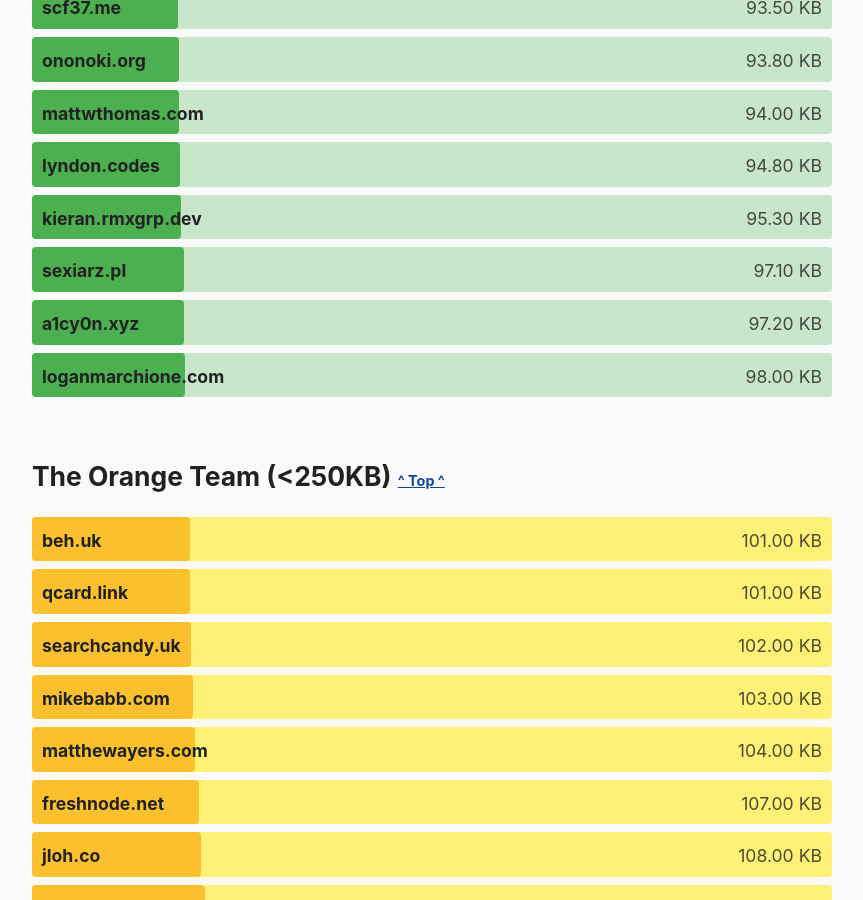
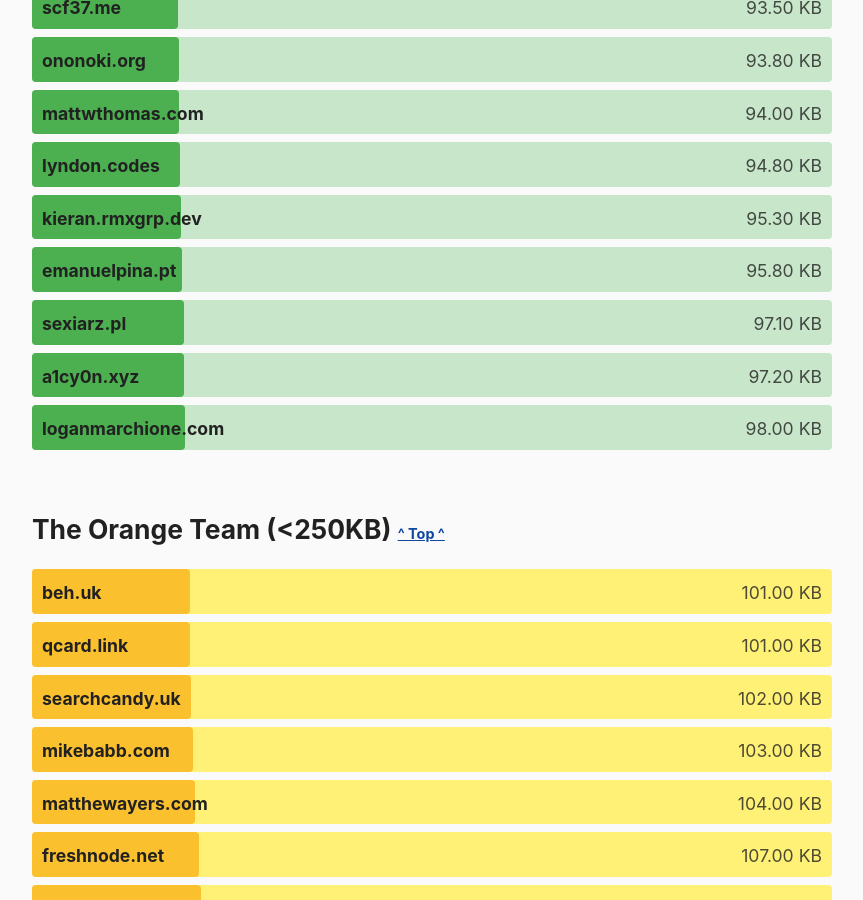
Before and after one commit to kevquirk/512kb.club, a Jekyll site: the page built from index.md, in a window 1280 px wide and 900 px high, scrolled down 15210 px. Shown: the whole window, without its empty margins (208-1071 px from the left). Built offline with Jekyll 4.4.1, drawn with Linux system fonts in a browser that asks for light colours; some of the changed text lies outside the part shown.

Commit message:
Update size for emanuelpina.pt

```diff
--- a/_data/sites.yml
+++ b/_data/sites.yml
@@ -755,8 +755,8 @@
 
 - domain: emanuelpina.pt
   url: https://emanuelpina.pt/
-  size: 175
-  last_checked: 2022-05-15
+  size: 95.8
+  last_checked: 2022-06-05
 
 - domain: ericgardner.info
   url: https://ericgardner.info/
```
